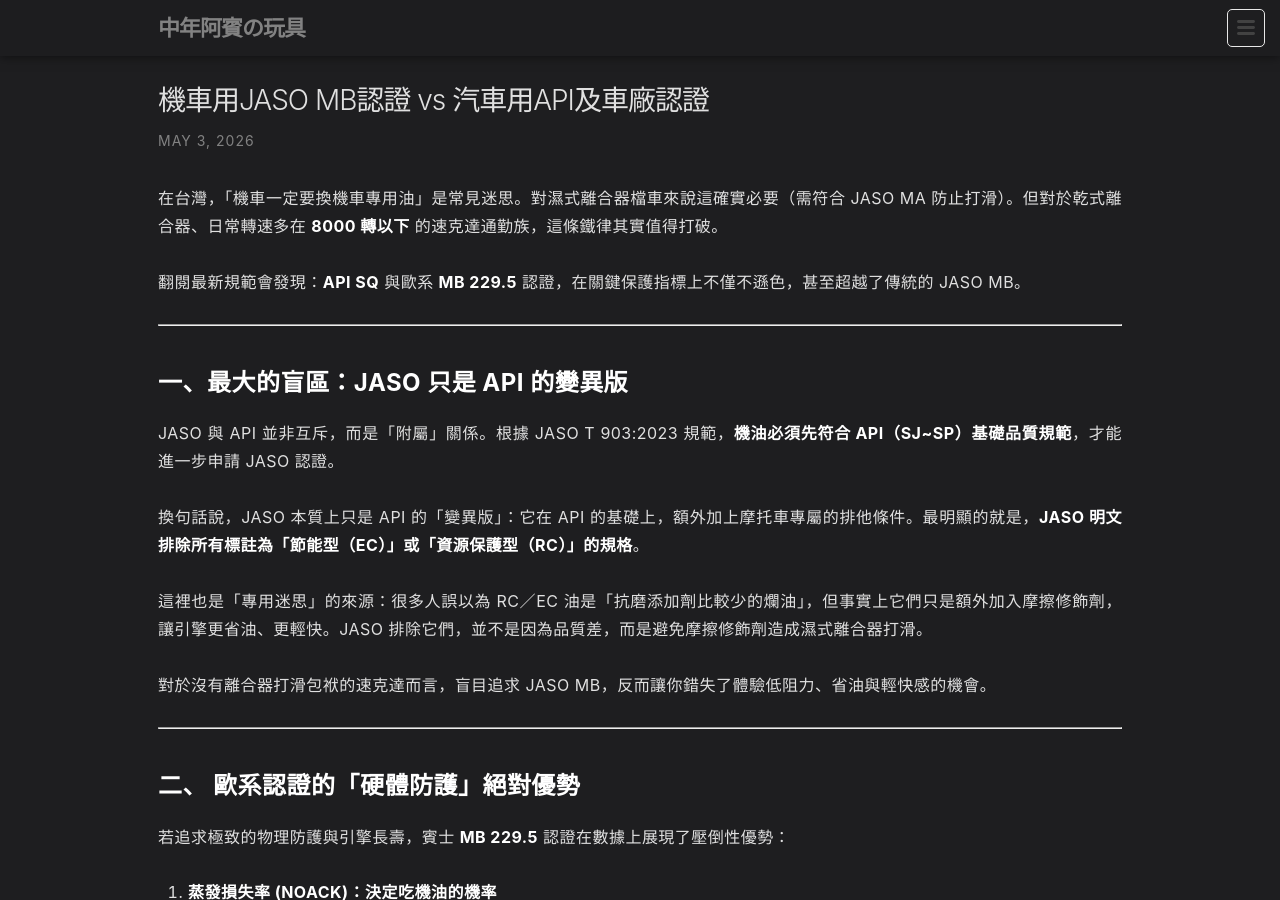
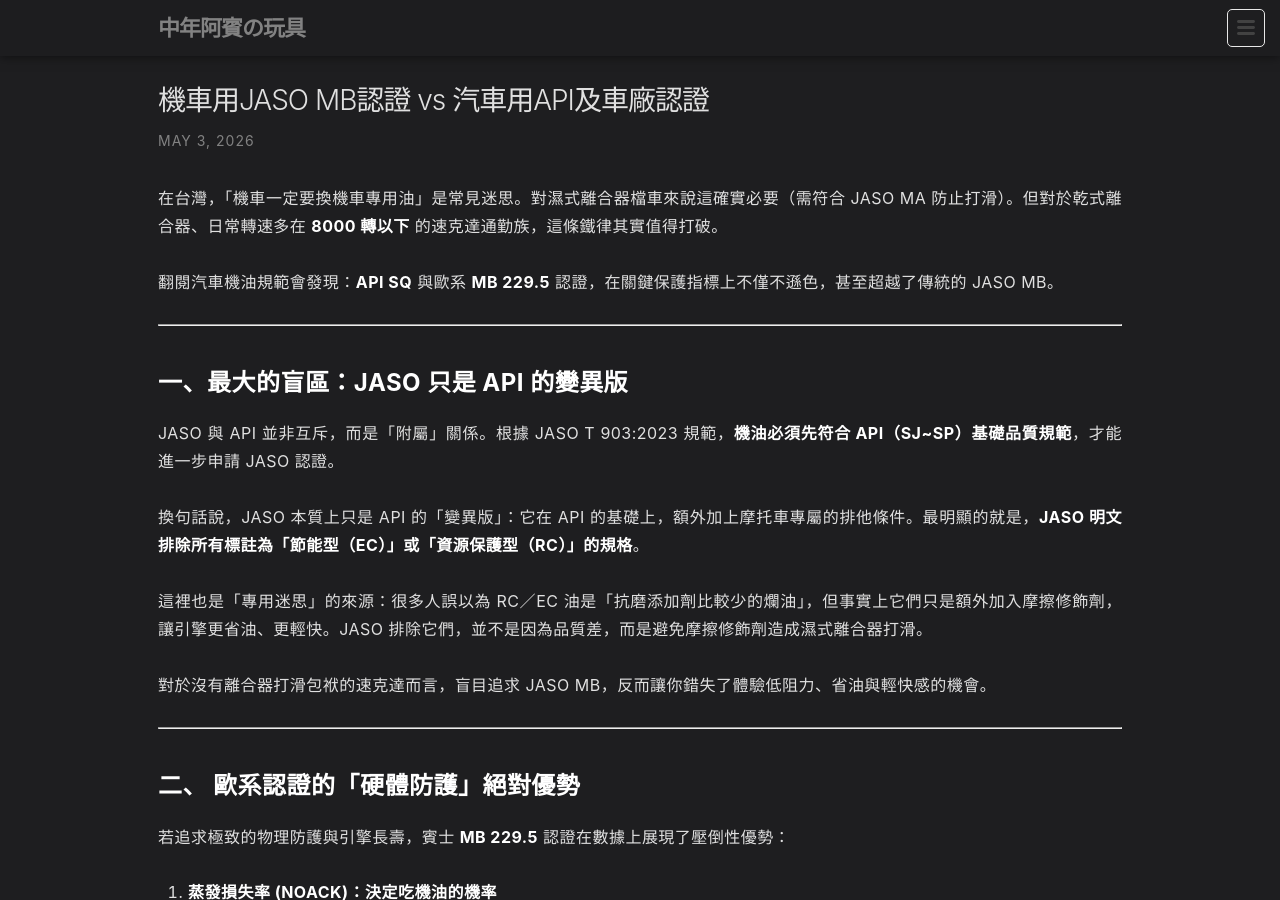
Before and after one commit to 1stbenz/1stbenz.github.io, a Jekyll site: the page built from _posts/zh/2026-05-03-api-vs-jaso-mb-comparison.md, in a window 1280 px wide and 900 px high. Built offline with Jekyll 4.4.1, drawn with Linux system fonts in a browser that asks for light colours.

Commit message:
Update 2026-05-03-api-vs-jaso-mb-comparison.md

```diff
--- a/_posts/zh/2026-05-03-api-vs-jaso-mb-comparison.md
+++ b/_posts/zh/2026-05-03-api-vs-jaso-mb-comparison.md
@@ -29,7 +29,7 @@ faq:
 
 在台灣，「機車一定要換機車專用油」是常見迷思。對濕式離合器檔車來說這確實必要（需符合 JASO MA 防止打滑）。但對於乾式離合器、日常轉速多在 **8000 轉以下** 的速克達通勤族，這條鐵律其實值得打破。
 
-翻閱最新規範會發現：**API SQ** 與歐系 **MB 229.5** 認證，在關鍵保護指標上不僅不遜色，甚至超越了傳統的 JASO MB。
+翻閱汽車機油規範會發現：**API SQ** 與歐系 **MB 229.5** 認證，在關鍵保護指標上不僅不遜色，甚至超越了傳統的 JASO MB。
 
 ---
 
```
